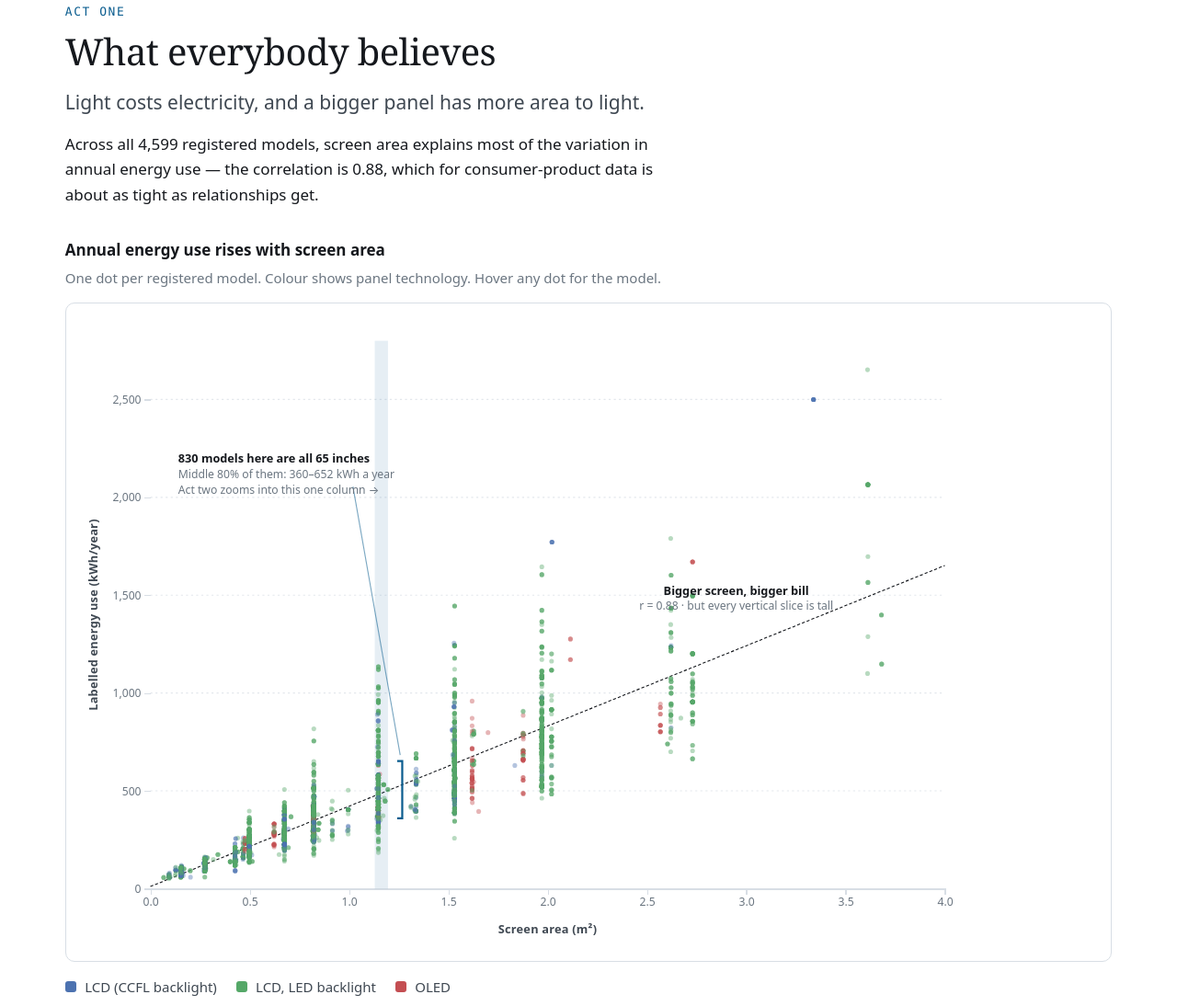
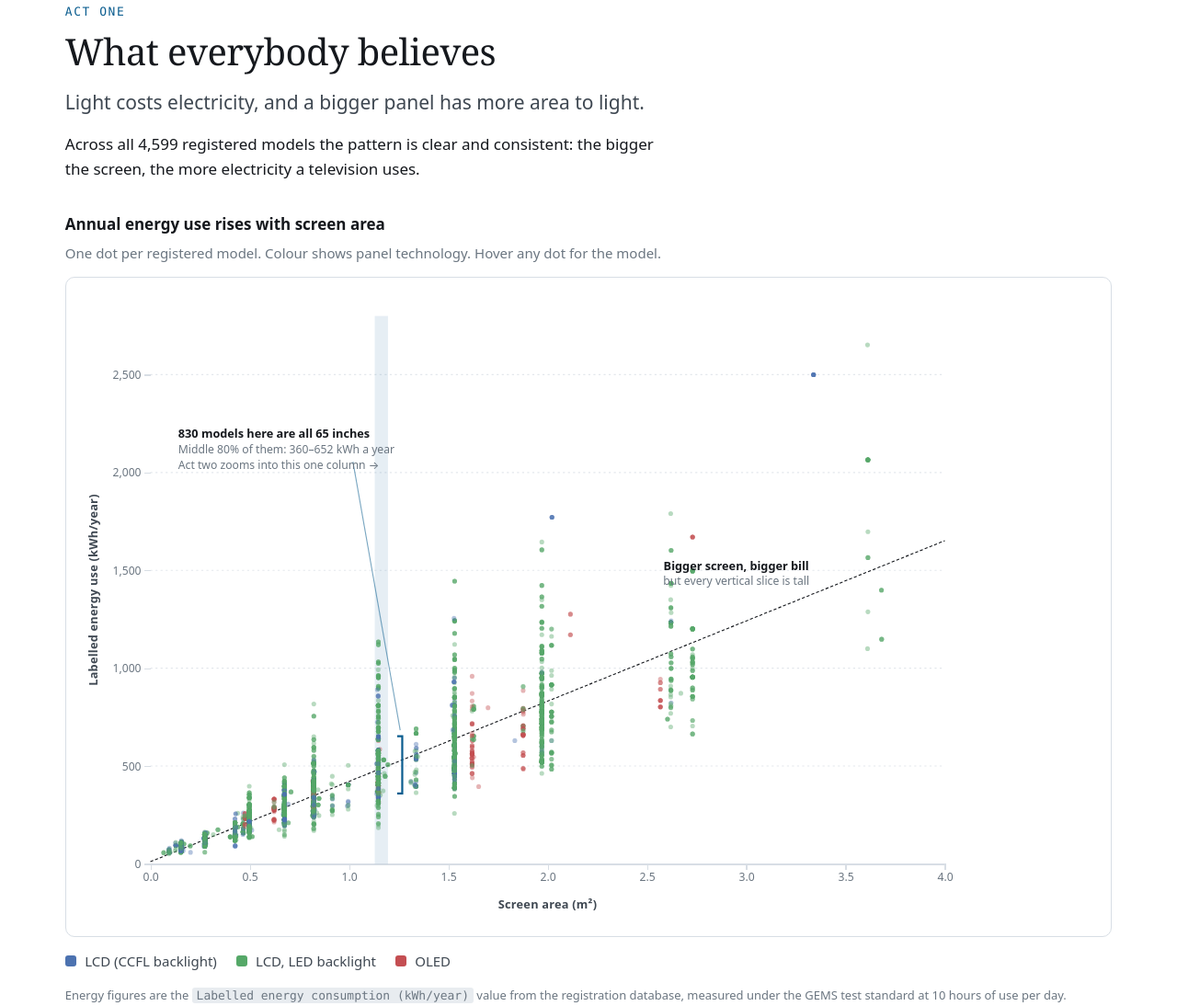
Before and after one commit to default19-debug/COS30045_demo1, a plain HTML site: page index.html in a window 1280 px wide. Shown: the part 929-2023 px from the top of the page at 92% size. Drawn offline with Linux system fonts and the light colour scheme.

Commit message:
Remove the correlation figure from Act one
The r value is taken out of the Act one paragraph, the chart annotation and the About page. The point it made, that screen size is the strongest single driver of energy use, is kept in plain words and said aloud in the presentation.

```diff
--- a/assets/js/story.js
+++ b/assets/js/story.js
@@ -175,7 +175,7 @@
       .attr('x', ax).attr('y', ay + 15)
       .attr('text-anchor', 'middle')
       .attr('fill', cssVar('--ink-3'))
-      .text('r = 0.88 · but every vertical slice is tall');
+      .text('but every vertical slice is tall');
   }
 
   /* ======================================================================
--- a/index.html
+++ b/index.html
@@ -83,9 +83,8 @@
           </p>
           <p>
           Across all
-          4,599 registered models, screen area explains most of the variation in annual energy use
-          &mdash; the correlation is 0.88, which for consumer-product data is about as tight as
-          relationships get.
+          4,599 registered models the pattern is clear and consistent: the bigger the screen, the
+          more electricity a television uses.
         </p>
       </div>
 
```
Also changed, not shown: about.html (+2 -2 lines), 3 other files.
